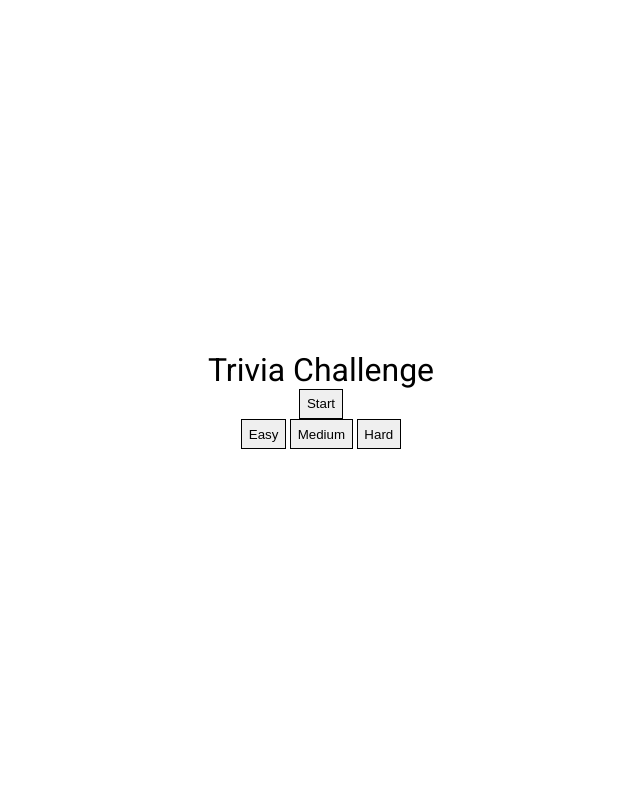
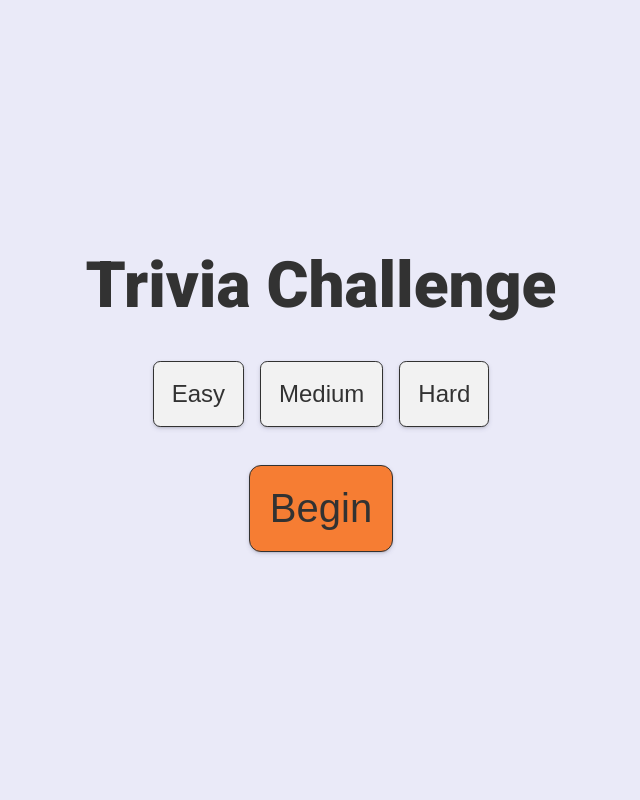
Before and after one commit to pteskey/triviaGame, a web app: file index.html in a window 1280 px wide. Shown: the whole page, without its empty margins (319-959 px from the left). Run offline with its HTML, style and script files only (its server is not run), Linux system fonts and the light colour scheme.

Commit message:
baseline functionality

```diff
--- a/assets/css/style.css
+++ b/assets/css/style.css
@@ -11,14 +11,27 @@ body {
   flex-direction: column;
   justify-content: center;
   align-items: center;
+  background-color: #e5e5f7;
+  opacity: 0.8;
+  background-image: radial-gradient(#7e7e7e 0.5px, #e5e5f7 0.5px);
+  background-size: 10px 10px;
 }
 
 .title {
-  width: 20em;
+  width: 30em;
   display: flex;
   flex-direction: column;
   justify-content: center;
   align-items: center;
+}
+
+.titleText {
+  font-size: 4em;
+  font-weight: 900;
+}
+
+.difficultySelect {
+  padding: 2em;
 }
 
 .triviaContainer {
@@ -68,12 +81,35 @@ button {
   outline: none;
   border: solid 1px black;
   padding: 0.5em;
+  cursor: pointer;
+  box-shadow: rgba(50, 50, 93, 0.25) 0px 2px 5px -1px,
+    rgba(0, 0, 0, 0.3) 0px 1px 3px -1px;
+}
+
+.difficultyBtns button {
+  border: solid 1px black;
+  border-radius: 0.3em;
+  font-size: 1.5em;
+  padding: 0.75em;
+  margin: 0.25em;
+  transition: 200ms ease-out;
+}
+
+.difficultyBtns button:hover {
+  transition: 200ms ease-in;
+  transform: translateY(10px);
 }
 
 #easy:focus,
 #medium:focus,
 #hard:focus {
-  background-color: green;
+  background-color: #f45d01;
+}
+
+#startBtn {
+  font-size: 2.5em;
+  background-color: #f45d01;
+  border-radius: 0.3em;
 }
 
 .answerA::before {
--- a/index.html
+++ b/index.html
@@ -17,13 +17,16 @@
   <body>
     <div class="wrapper" id="app">
       <div class="title" id="title">
-        <h1>Trivia Challenge</h1>
-        <button id="startBtn" onclick="startGame()">Start</button>
+        <h1 class="titleText">Trivia Challenge</h1>
+
         <div class="difficultySelect">
-          <button onclick="selectEasy()" id="easy">Easy</button>
-          <button onclick="selectMed()" id="medium">Medium</button>
-          <button onclick="selectHard()" id="hard">Hard</button>
+          <div class="difficultyBtns">
+            <button onclick="selectEasy()" id="easy">Easy</button>
+            <button onclick="selectMed()" id="medium">Medium</button>
+            <button onclick="selectHard()" id="hard">Hard</button>
+          </div>
         </div>
+        <button id="startBtn" onclick="startGame()">Begin</button>
       </div>
     </div>
   </body>
```
Also changed, not shown: assets/js/app.js (+20 -20 lines).
